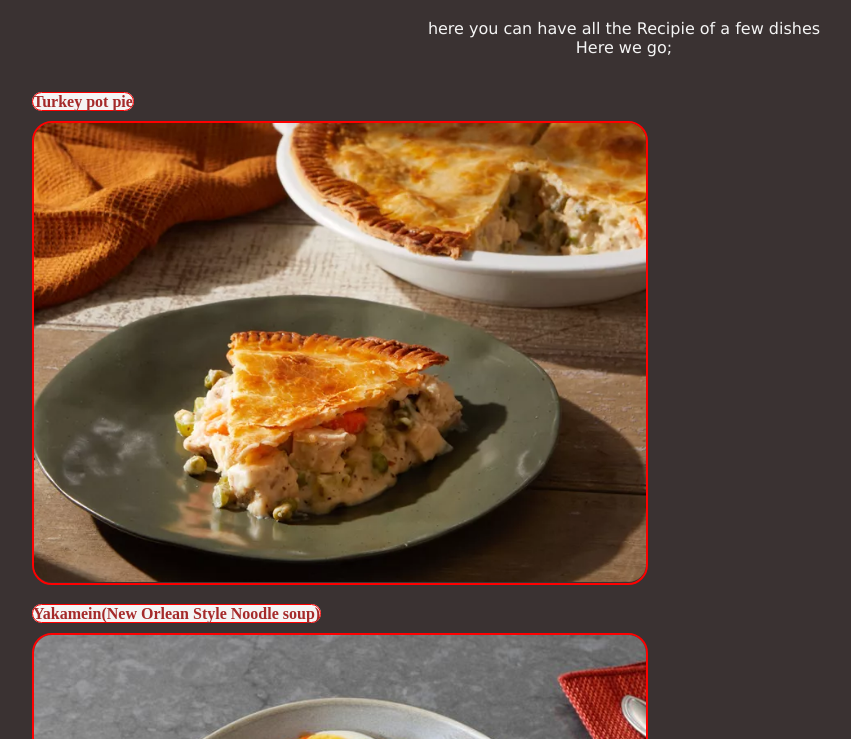
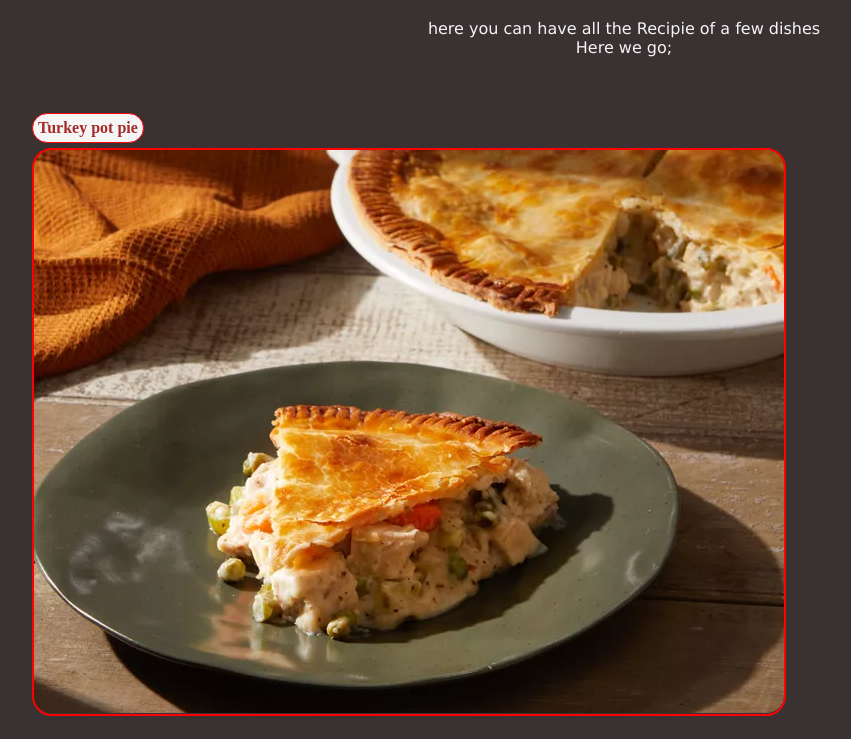
Before and after one commit to Ozzie-housmane/Odin-recipie, a plain HTML site: page index.html in a window 1280 px wide. Shown: the part 61-800 px from the top of the page, without its empty margins (16-867 px from the left). Drawn offline with Linux system fonts and the light colour scheme.

Commit message:
Box model include some box model lessons learnt to link button of my code to make it layout look a bit better

```diff
--- a/index.html
+++ b/index.html
@@ -9,15 +9,19 @@
 <body>
 
         <h1 class="title">Odin Recipie</h1>
-   <p class="introP">here you can have all the Recipie of a few dishes
+        <p class="introP">here you can have all the Recipie of a few dishes
     <br> Here we go; </p>
-    <ul>
-        <li class="turkeyLink indexList"><a href="recipies/turkey-pot-pie.html">Turkey pot pie</a></li>
+
+    <ul class="inul">
+         <li class="turkeyLink indexList"><a href="recipies/turkey-pot-pie.html" class="link">Turkey pot pie</a></li>
             <img src="images/TurkeyPotPie.jpg" alt="Turkey pot pie" class="frtImg ">
-        <li class="yakameinLink indexList"><a href="recipies/yakamein.html">Yakamein(New Orlean Style Noodle soup)</a>
+        <li class="yakameinLink indexList" ><a href="recipies/yakamein.html" class="link">Yakamein(New Orlean Style Noodle soup)</a>
         </li>
         <img src="images/Yakamein-New-Orleans-Style-Noodle-Soup.jpg" alt="Yakamein New Orleans Style Noodle Soup" class="frtImg">
+
        </ul>
+
+
 
 
 
--- a/style.css
+++ b/style.css
@@ -1,15 +1,16 @@
  .indexList {
-    padding-bottom: 10px;
-    padding-top: 20px;
+    padding-bottom: 05px;
+    padding-top: 40px;
     list-style: none;
 }
 .frtImg {
  padding-bottom: 1px;
-max-width: 50%;
+max-width: 70%;
  border: 2px solid red;
  height: auto;
  display: block;
  border-radius: 20px;
+
 
 }
 
@@ -107,3 +108,9 @@ ol li {
     list-style: none;
     color: white;
 }
+.link{
+   display:inline-block;
+    height: max-content;
+    padding: 5px;
+
+}
```
Also changed, not shown: recipies/turkey-pot-pie.html (+4 -4 lines), recipies/yakamein.html (+4 -4 lines), 1 other file.
